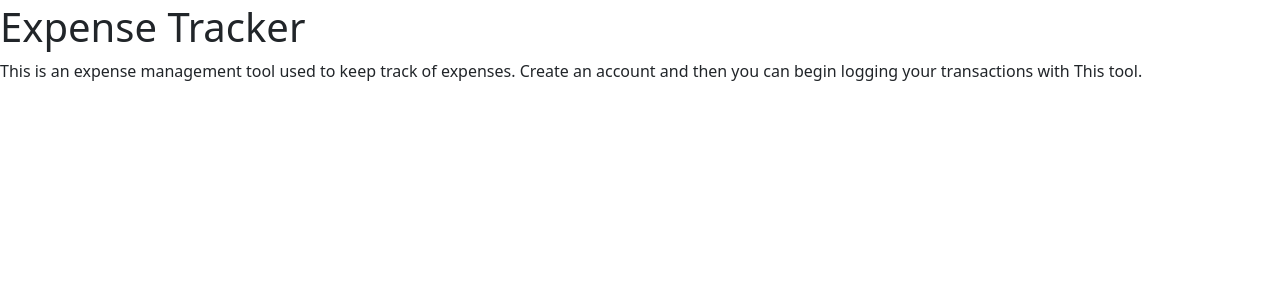
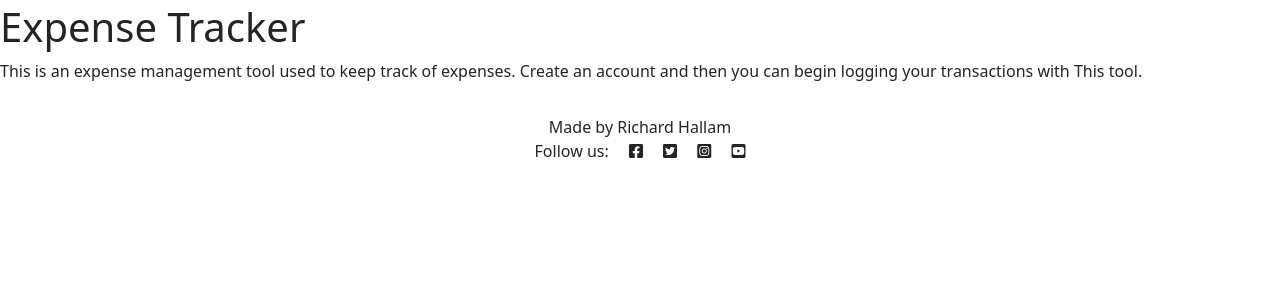
Before and after one commit to Richard-Hallam/Individual-Full-Stack-Project-Assessment, a Django app: page / in a window 1280 px wide. Shown: the part 53-356 px from the top of the page. Run offline with Django 4.2, Linux system fonts and the light colour scheme.

Commit message:
Added google font

```diff
--- a/home/templates/home.html
+++ b/home/templates/home.html
@@ -6,6 +6,14 @@
 <html>
     <head>
         <title>Expense Tracker</title>
+
+        <!--Google font import-->
+        <link rel="preconnect" href="https://fonts.googleapis.com">
+        <link rel="preconnect" href="https://fonts.gstatic.com" crossorigin>
+        <link href="https://fonts.googleapis.com/css2?family=Lato:ital,wght@0,100;0,300;0,400;0,700;0,900;1,100;1,300;1,400;1,700;1,900&family=Work+Sans:ital,wght@0,100..900;1,100..900&display=swap" rel="stylesheet">
+
+        <!-- Font Awesome CSS -->
+        <link rel="stylesheet" href="https://cdnjs.cloudflare.com/ajax/libs/font-awesome/5.15.3/css/all.min.css">
 
         <!-- Bootstrap CSS -->
         <link href="https://cdn.jsdelivr.net/npm/bootstrap@5.0.1/dist/css/bootstrap.min.css" rel="stylesheet"
@@ -35,8 +43,8 @@
         </main>
         <!-- Footer -->
         <footer class="footer mt-auto py-3 dark-bg">
-            <p class="m-0 text-center text-white">Made by Richard Hallam</p>
-            <p class="m-0 text-center text-white">Follow us: <i class="fab fa-facebook-square ms-3"></i>
+            <p class="m-0 text-center ">Made by Richard Hallam</p>
+            <p class="m-0 text-center ">Follow us: <i class="fab fa-facebook-square ms-3"></i>
                 <i class="fab fa-twitter-square ms-3"></i>
                 <i class="fab fa-instagram-square ms-3"></i>
                 <i class="fab fa-youtube-square ms-3"></i>
```
